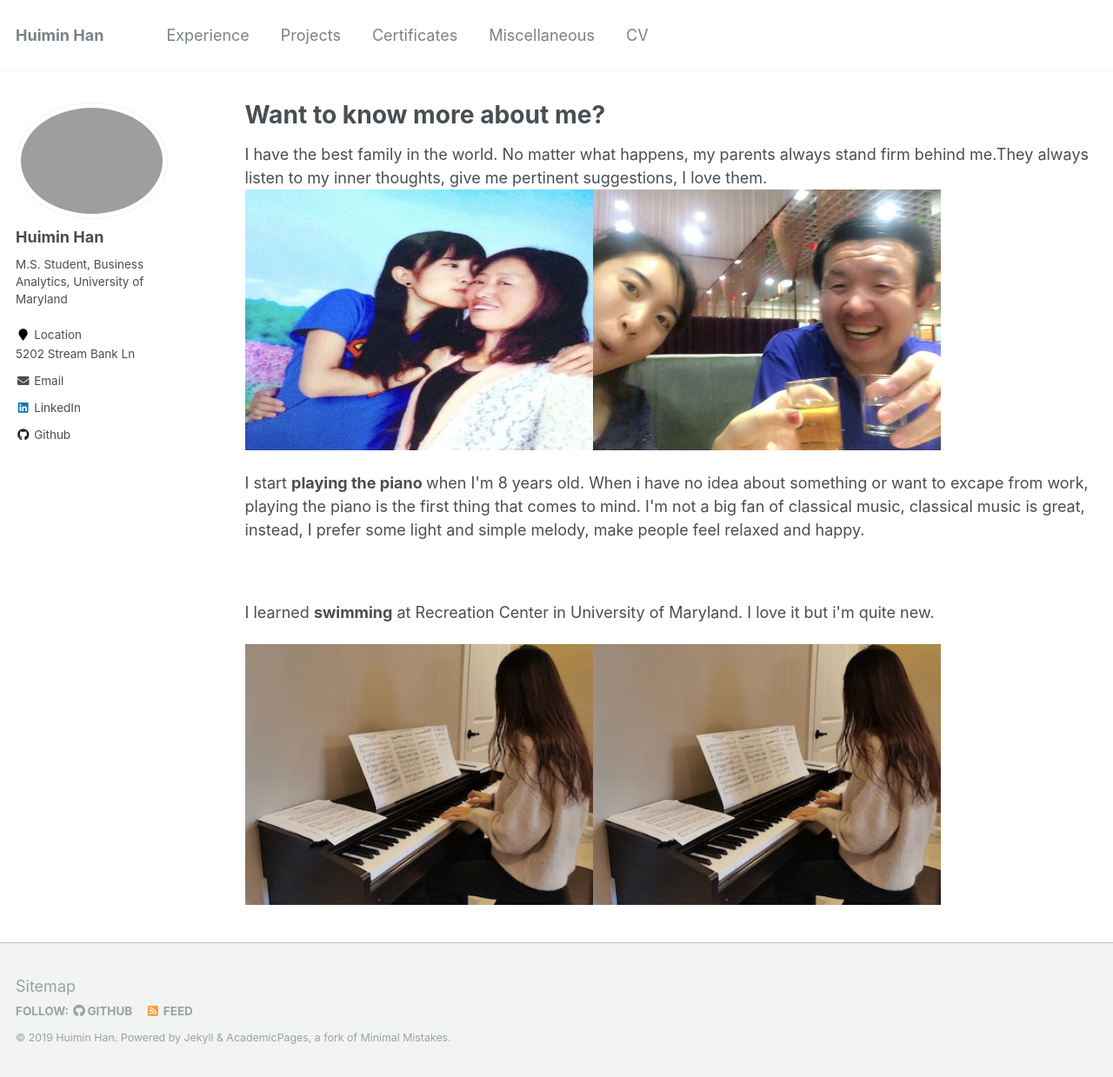
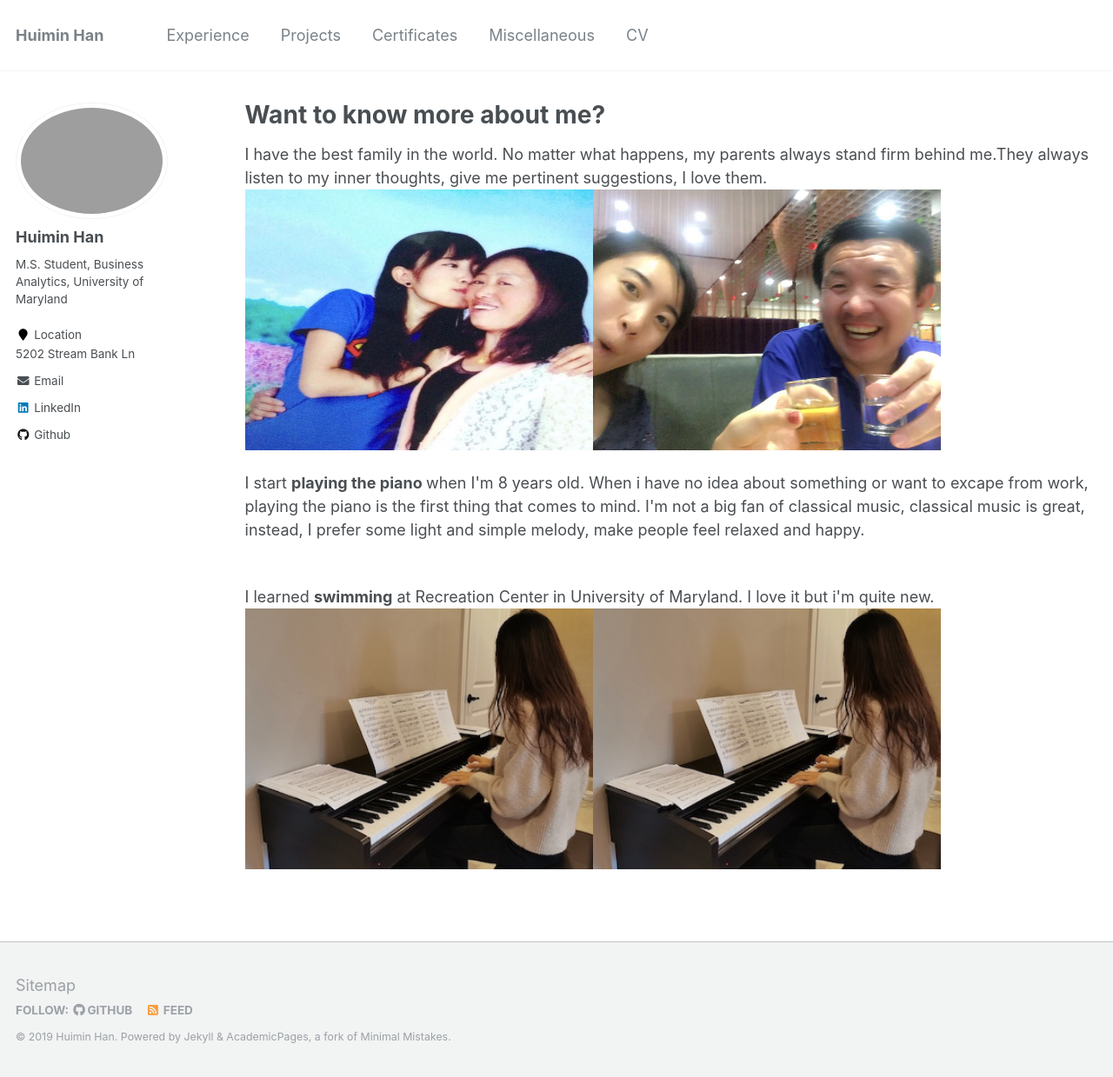
Before and after one commit to HannahHan3/HannahHan3.github.io, a Jekyll site: the page built from _pages/miscellaneous.html, in a window 1280 px wide and 1239 px high. Shown: the whole window at 87% size. Built offline with Jekyll 4.4.1, drawn with Linux system fonts in a browser that asks for light colours.

```diff
--- a/_pages/miscellaneous.html
+++ b/_pages/miscellaneous.html
@@ -10,6 +10,5 @@ author_profile: true
 <p>I start <b>playing the piano </b>when I'm 8 years old. When i have no idea about something or want to excape from work, playing the piano is the first thing that comes to mind.
 I'm not a big fan of classical music, classical music is great, instead, I prefer some light and simple melody, make people feel relaxed and happy.
 </p><br/>
-<p>I learned <b>swimming</b> at Recreation Center in University of Maryland. I love it but i'm quite new.
-</p>
+I learned <b>swimming</b> at Recreation Center in University of Maryland. I love it but i'm quite new.
 <img src='/images/piano.jpeg' alt="play piano" style="width:400px;height:300px;"><img src='/images/piano.jpeg' alt="play piano" style="width:400px;height:300px;">
```
